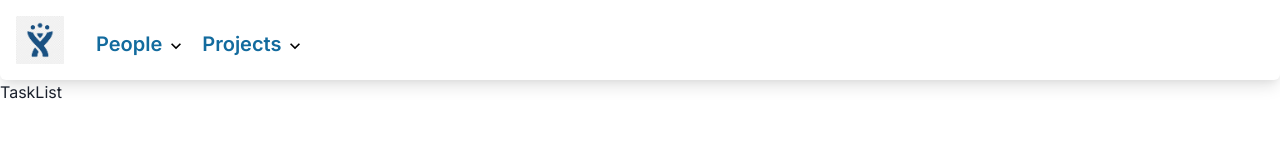
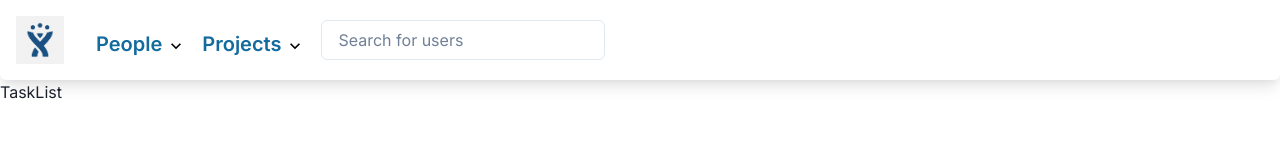
Before and after one commit to quinnjo554/ProjectManagerFront, a Next.js app: page /project in a window 1280 px wide. Shown: the top 160 px of the page. Built offline with nearby package versions, Linux system fonts and the light colour scheme; no server answers; sample sign-in values are in the browser's storage.

Commit message:
added search bar and filter for users

```diff
--- a/src/components/Desktop/DesktopNav.tsx
+++ b/src/components/Desktop/DesktopNav.tsx
@@ -32,6 +32,7 @@ import React from "react";
 import Logo from "../../../public/fillin.png";
 import { User } from "@/models/User";
 import { useUser } from "@/queries/getQueries";
+import UserSearch from "../Inputs/UserSearch/UserSearch";
 function DesktopNav(props: { user: User }) {
   const {
     data: user,
@@ -39,7 +40,6 @@ function DesktopNav(props: { user: User }) {
     isError: userError,
   } = useUser(props.user?.email);
   const { isOpen, onOpen, onClose } = useDisclosure();
-  const avtRef = React.useRef();
   //add search bar to search users to message or add to proj
   return (
     <Box
@@ -66,7 +66,7 @@ function DesktopNav(props: { user: User }) {
           transition="border-bottom 0.1s ease-in"
         >
           <Menu>
-            <MenuButton as={Text} mt={2} >
+            <MenuButton as={Text} mt={2}>
               People
             </MenuButton>
             <MenuList textColor="black" mt={2}>
@@ -88,7 +88,7 @@ function DesktopNav(props: { user: User }) {
           _hover={{ borderBottom: "3px solid lightblue" }}
         >
           <Menu>
-            <MenuButton as={Text} mt={2} >
+            <MenuButton as={Text} mt={2}>
               Projects
             </MenuButton>
             <MenuList textColor="black" mt={2}>
@@ -99,6 +99,7 @@ function DesktopNav(props: { user: User }) {
           <ChevronDownIcon color="black" ml={1} mt="3" />
         </ListItem>
       </List>
+      <UserSearch></UserSearch>
       <Avatar
         className="avatar-hover"
         as={"button"}
--- /dev/null
+++ b/src/components/Inputs/InputDropdown/InputDropdown.tsx
@@ -0,0 +1,62 @@
+import { User } from "@/models/User";
+import {
+  Avatar,
+  Box,
+  Button,
+  ButtonGroup,
+  List,
+  ListItem,
+  Popover,
+  PopoverArrow,
+  PopoverBody,
+  PopoverCloseButton,
+  PopoverContent,
+  PopoverFooter,
+  PopoverHeader,
+  PopoverTrigger,
+  useDisclosure,
+  Text,
+  Flex,
+} from "@chakra-ui/react";
+import React, { ReactElement, ReactNode, useRef } from "react";
+
+const InputDropdown = ({
+  InputData,
+  isOpen,
+}: {
+  InputData: User[] | undefined;
+  isOpen: boolean;
+}) => {
+  return (
+    <>
+      {isOpen && InputData && InputData.length > 0 ? (
+        <Box
+          position="absolute"
+          bg="white"
+          boxShadow="md"
+          p="3"
+          mt="1"
+          ml="4"
+          zIndex="popover"
+        >
+          <List>
+            {InputData.map((value, index) => {
+              return (
+                <ListItem p="2" shadow={"md"} mt="2" key={index}>
+                  <Flex>
+                    <Avatar src={value?.img ?? ""}></Avatar>
+                    <Text mt="3" ml="2">
+                      {value?.username}
+                    </Text>
+                  </Flex>
+                </ListItem>
+              );
+            })}
+          </List>
+        </Box>
+      ) : null}
+    </>
+  );
+};
+
+export default InputDropdown;
--- /dev/null
+++ b/src/components/Inputs/UserSearch/UserSearch.tsx
@@ -0,0 +1,38 @@
+import { Box, Input, useDisclosure } from "@chakra-ui/react";
+import React, { ChangeEvent, useState } from "react";
+import { User } from "@/models/User"; // Assuming you have imported the useAllUsersEmail hook and User type
+import { useAllUsersEmail } from "@/queries/getQueries";
+import InputDropdown from "../InputDropdown/InputDropdown";
+
+function UserSearch() {
+  const { isOpen, onOpen, onClose } = useDisclosure();
+  const [searchTerm, setSearchTerm] = useState(""); // State to store the user input for search
+
+  // useAllUsersEmail hook with the searchTerm as a parameter
+  const { data, isLoading, isError } = useAllUsersEmail(searchTerm);
+
+  const handleInputChange = (event: ChangeEvent<HTMLInputElement>) => {
+    setSearchTerm(event.target.value);
+  };
+
+  const filteredUsers = data || []; // Use an empty array as the initial value when data is undefined
+
+  return (
+    <Box>
+      <Input
+        variant="outline"
+        placeholder="Search for users"
+        ml="4"
+        flex="1"
+        maxW="xs"
+        value={searchTerm}
+        onChange={handleInputChange}
+        onFocus={onOpen} // Open the dropdown when the search input is focused
+        onBlur={onClose} // Close the dropdown when the search input loses focus
+      />
+      <InputDropdown InputData={filteredUsers} isOpen={isOpen} />
+    </Box>
+  );
+}
+
+export default UserSearch;
--- a/src/queries/getQueries.ts
+++ b/src/queries/getQueries.ts
@@ -54,3 +54,13 @@ export function useUser(email: string | undefined | null): UseQueryResult<User,
       return data;
     });
   }
+export function useAllUsersEmail(email:string | undefined | null):UseQueryResult<User[],unknown>{
+  return useQuery(['User', email], async () => {
+    const url = new URL(`http://localhost:9081/User/email/all/${email}`);
+
+    const response = await fetch(url.toString());
+    const data = await response.json();
+
+    return data;
+  });
+}
```
Also changed, not shown: src/app/context/UserContext.tsx (added, +11 -0 lines).
